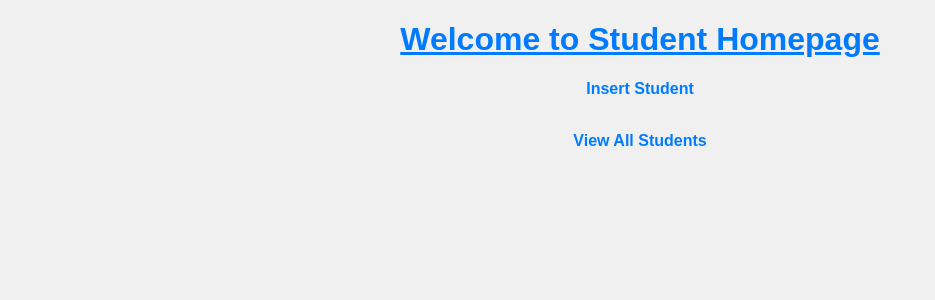
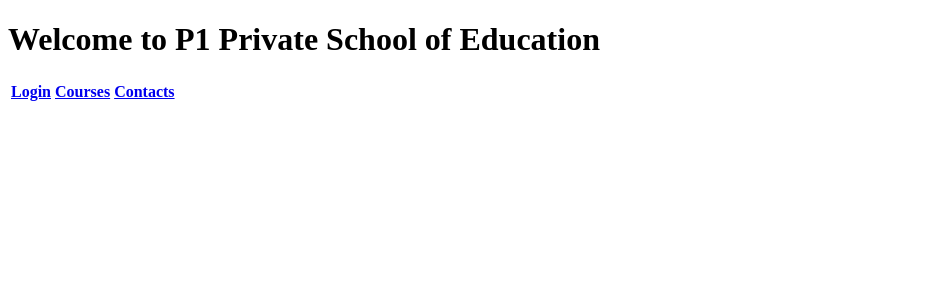
Before and after one commit to byang40/SRT221-Project, a Flask app: page / in a window 1280 px wide. Shown: the top 300 px of the page, without its empty margins (0-935 px from the left). Run offline with Flask 3, Linux system fonts and the light colour scheme; lists and menus that the app fills with data are empty.

Commit message:
Updated templates and app.py

```diff
--- a/app.py
+++ b/app.py
@@ -7,24 +7,42 @@ conn=mysql.connector.connect(
         host="localhost",
         user="root",
         password="P@ssw0rd",
-        database="lab4"
+        database="project"
     )
 
 @app.route('/')
 def home():
     return render_template('home.html')
 
+@app.route('/login', methods=['GET'])
+def login():
+    if request.method == 'POST':
+        username = request.form['username']
+        password = request.form['password']
+        cursor = conn.cursor()
+        cursor.execute("SELECT * FROM users WHERE name = %s AND password = %s", (username, password,))
+        user = cursor.fetchone()
+        if user:
+            # User exists and password matches
+            return redirect(url_for('home'))  # Redirect to home or dashboard
+        else:
+            # User doesn't exist or password doesn't match
+            return 'Invalid credentials', 401  # or you could redirect to login page again with an error message
+    return render_template('login.html')  # Show the login form
+
 @app.route('/add', methods=['GET','POST'])
 def add_user():
     if request.method == 'POST':
+        username=request.form['username']
+        password=request.form['password']
         name=request.form['name']
         address=request.form['address']
         email=request.form['email']
         mobile=request.form['mobile']
         cursor=conn.cursor()
-        cursor.execute("INSERT INTO users (name, address, email, mobile) values(%s,%s,%s,%s)",(name, address, email, mobile))
+        cursor.execute("INSERT INTO users (username, password, name, address, email, mobile) values(%s,%s,%s,%s,%s,%s)",(username, password, name, address, email, mobile))
         conn.commit()
-        return redirect(url_for('home',message='Student Added Successfully!'))
+        return redirect(url_for('home',message='User Created Successfully!'))
     return render_template('add_user.html')
 
 @app.route('/view')
--- a/static/style.css
+++ b/static/style.css
@@ -1,4 +1,4 @@
-body {
+/* body {
     font-family: Arial, sans-serif;
     background-color: #f0f0f0;
     margin: 0;
@@ -69,4 +69,4 @@ tbody tr:nth-child(even) {
 thead {
     background-color: #007bff;
     color: white;
-}
+} */
--- a/templates/home.html
+++ b/templates/home.html
@@ -7,8 +7,17 @@
     <link rel="stylesheet" href="{{ url_for('static', filename='style.css') }}">
 </head>
 <body>
-    <h1>Welcome to Student Homepage</h1>
-    <p><a href="/add">Insert Student</a><br></p>
-    <p><a href="/view">View All Students</a></p>
+    <h1>Welcome to P1 Private School of Education</h1>
+    <table>
+        <thead>
+            <tr>
+                <th><a href="/login">Login</a></th>
+                <!-- <th><a href="/view">View All Students</a></th> -->
+                <th><a href="/courses">Courses</a></th>
+                <th><a href="/contacts">Contacts</a></th>
+            </tr>
+        </thead>
+    </table>
+
 </body>
 </html>
```
Also changed, not shown: templates/add_user.html (+8 -4 lines), templates/login.html (added, +18 -0 lines).
